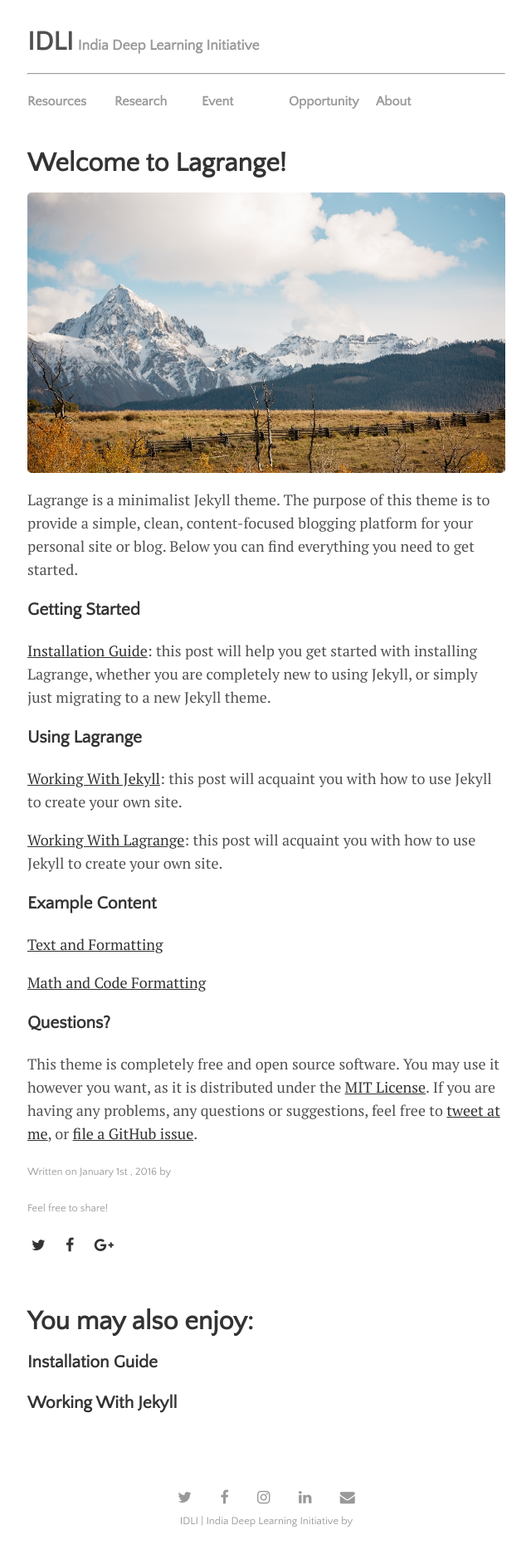
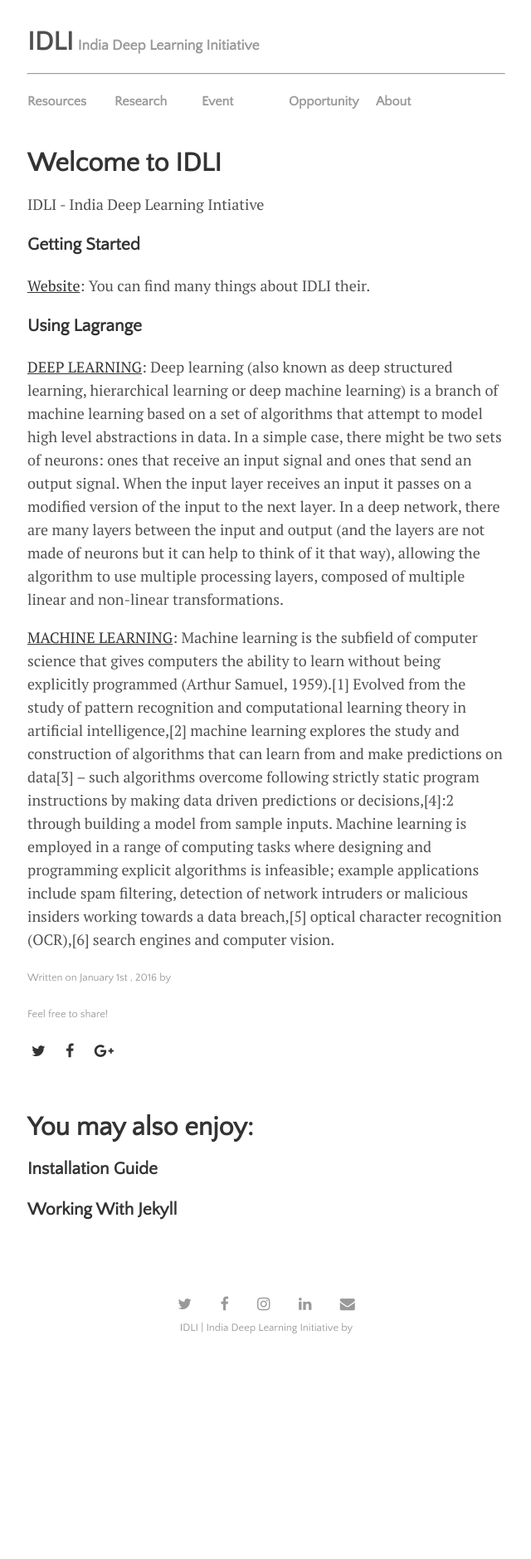
Before and after one commit to IndiaDeepLearningInitiative-IDLI/IndiaDeepLearningInitiative-IDLI.github.io, a Jekyll site: the page built from _posts/2016-01-01-Welcome-to-Lagrange.md, in a window 1280 px wide. Shown: the whole page at 83% size, without its empty margins (319-959 px from the left). Built offline with Jekyll 4.4.1, drawn with Linux system fonts in a browser that asks for light colours; nearby versions of some CDN libraries; after the commit the page ends 1646 px from its top, so only the background shows below that.

Commit message:
checking

```diff
--- a/_posts/2016-01-01-Welcome-to-Lagrange.md
+++ b/_posts/2016-01-01-Welcome-to-Lagrange.md
@@ -1,33 +1,17 @@
 ---
 layout: post
-title: "Welcome to Lagrange!"
+title: "Welcome to IDLI"
 categories: journal
 tags: [documentation,sample]
-image:
-  feature: mountains.jpg
-  teaser: mountains-teaser.jpg
-  credit: Death to Stock Photo
-  creditlink: ""
 ---
 
-Lagrange is a minimalist Jekyll theme. The purpose of this theme is to provide a simple, clean, content-focused blogging platform for your personal site or blog. Below you can find everything you need to get started.
+IDLI - India Deep Learning Intiative
 
 ### Getting Started
 
-[Installation Guide]({{ site.github.url }}{% post_url 2015-12-12-Installation-Guide %}): this post will help you get started with installing Lagrange, whether you are completely new to using Jekyll, or simply just migrating to a new Jekyll theme.
-
+[Website]({{ site.github.url }}{% post_url 2015-12-12-Installation-Guide %}): You can find many things about IDLI their.
 ### Using Lagrange
 
-[Working With Jekyll]({{ site.github.url }}{% post_url 2015-11-11-Working-With-Jekyll %}): this post will acquaint you with how to use Jekyll to create your own site.
+[DEEP LEARNING]({{ https://en.wikipedia.org/wiki/Deep_learning }}{% post_url 2015-11-11-Working-With-Jekyll %}): Deep learning (also known as deep structured learning, hierarchical learning or deep machine learning) is a branch of machine learning based on a set of algorithms that attempt to model high level abstractions in data. In a simple case, there might be two sets of neurons: ones that receive an input signal and ones that send an output signal. When the input layer receives an input it passes on a modified version of the input to the next layer. In a deep network, there are many layers between the input and output (and the layers are not made of neurons but it can help to think of it that way), allowing the algorithm to use multiple processing layers, composed of multiple linear and non-linear transformations.
 
-[Working With Lagrange]({{ site.github.url }}{% post_url 2015-10-10-Working-With-Lagrange %}): this post will acquaint you with how to use Jekyll to create your own site.
-
-### Example Content
-
-[Text and Formatting]({{ site.github.url }}{% post_url 2015-09-09-Text-Formatting %})
-
-[Math and Code Formatting]({{ site.github.url }}{% post_url 2015-08-08-Math-and-Code-Formatting %})
-
-### Questions?
-
-This theme is completely free and open source software. You may use it however you want, as it is distributed under the [MIT License](http://choosealicense.com/licenses/mit/). If you are having any problems, any questions or suggestions, feel free to [tweet at me](https://twitter.com/intent/tweet?text=My%question%about%Lagrange%is:%&amp;via=paululele), or [file a GitHub issue](https://github.com/lenpaul/lagrange/issues/new).
+[MACHINE LEARNING]({{ https://en.wikipedia.org/wiki/Machine_learning }}{% post_url 2015-10-10-Working-With-Lagrange %}): Machine learning is the subfield of computer science that gives computers the ability to learn without being explicitly programmed (Arthur Samuel, 1959).[1] Evolved from the study of pattern recognition and computational learning theory in artificial intelligence,[2] machine learning explores the study and construction of algorithms that can learn from and make predictions on data[3] – such algorithms overcome following strictly static program instructions by making data driven predictions or decisions,[4]:2 through building a model from sample inputs. Machine learning is employed in a range of computing tasks where designing and programming explicit algorithms is infeasible; example applications include spam filtering, detection of network intruders or malicious insiders working towards a data breach,[5] optical character recognition (OCR),[6] search engines and computer vision.
```
